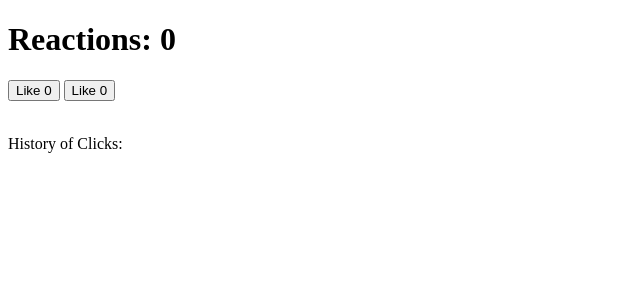
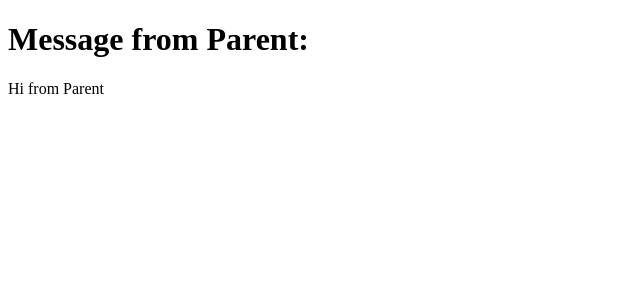
Before and after one commit to githubscientist/re-fsdcwdtb75, a React (Vite) app: page / in a window 1280 px wide. Shown: the top 300 px of the page, without its empty margins (0-640 px from the left). Built offline with nearby package versions, Linux system fonts and the light colour scheme.

Commit message:
parent to child data passing --using props

```diff
--- a/src/App.jsx
+++ b/src/App.jsx
@@ -1,47 +1,15 @@
 import { useState } from "react";
-import History from "./components/History";
-import Reactions from "./components/Reactions";
-import Button from "./components/Button";
+import Child from "./components/Child";
 
+// parent has the data
 const App = () => {
 
-  const [likes, setLikes] = useState(0);
-  const [dislikes, setDislikes] = useState(0);
-  const [clicks, setClicks] = useState([]);
-  const [reactions, setReactions] = useState(0);
-
-  const handleLike = () => {
-    setLikes(likes + 1);
-    setClicks([
-      ...clicks,
-      'L'
-    ]);
-    setReactions(reactions + 1);
-  }
-
-  const handleDislike = () => {
-    setDislikes(dislikes + 1);
-    setClicks([
-      ...clicks,
-      'D'
-    ]);
-    setReactions(reactions + 1);
-  }
+  const [message, setMessage] = useState('Hi from Parent');
 
   return (
-    <div>
-      <Reactions reactions={reactions} />
-
-      <Button handleOnClick={handleLike} likesOrDislikes={likes} />
-
-      &nbsp;
-
-      <Button handleOnClick={handleDislike} likesOrDislikes={dislikes} />
-
-      <br /><br />
-
-      <History clicks={clicks} />
-    </div>
+    <>
+      <Child message={message} />
+    </>
   )
 }
 
--- a/src/components/Button.jsx
+++ /dev/null
@@ -1,7 +0,0 @@
-const Button = ({ handleOnClick, likesOrDislikes }) => {
-  return (
-    <button onClick={handleOnClick}>Like {likesOrDislikes} </button>
-  )
-}
-
-export default Button;
--- /dev/null
+++ b/src/components/Child.jsx
@@ -0,0 +1,9 @@
+const Child = ({ message }) => {
+  return (
+      <div>
+          <h1>Message from Parent:</h1> { message }
+    </div>
+  )
+}
+
+export default Child;
--- a/src/components/History.jsx
+++ /dev/null
@@ -1,8 +0,0 @@
-const History = ({ clicks }) => {
-
-  return (
-    <p>History of Clicks: { clicks.join(', ') }</p>
-  )
-}
-
-export default History;
--- a/src/components/Reactions.jsx
+++ /dev/null
@@ -1,7 +0,0 @@
-const Reactions = ({ reactions }) => {
-  return (
-    <h1>Reactions: { reactions }</h1>
-  )
-}
-
-export default Reactions;
```
